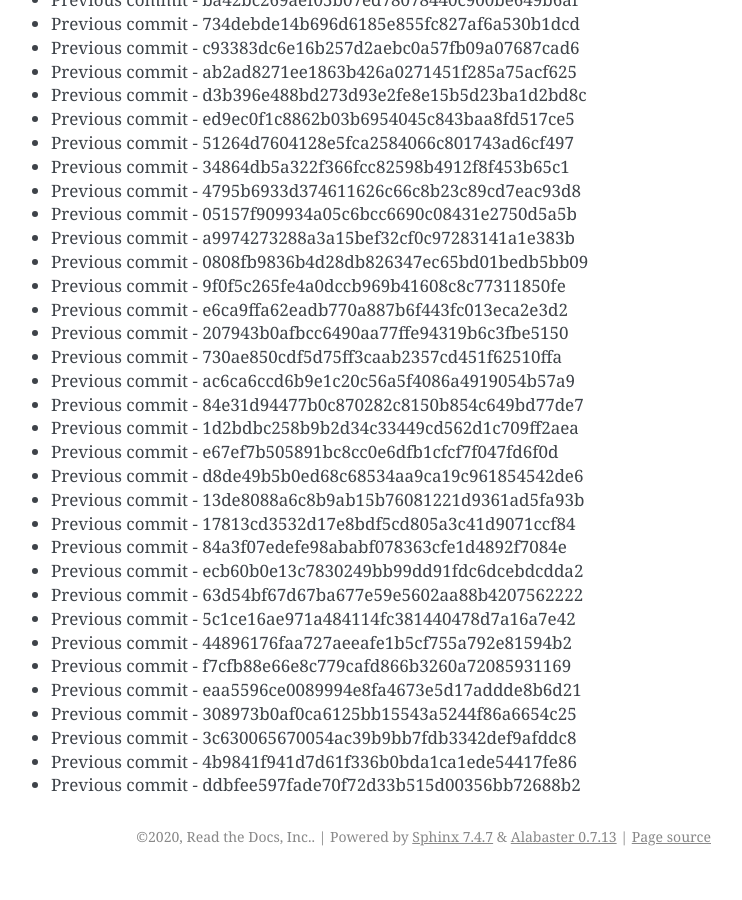
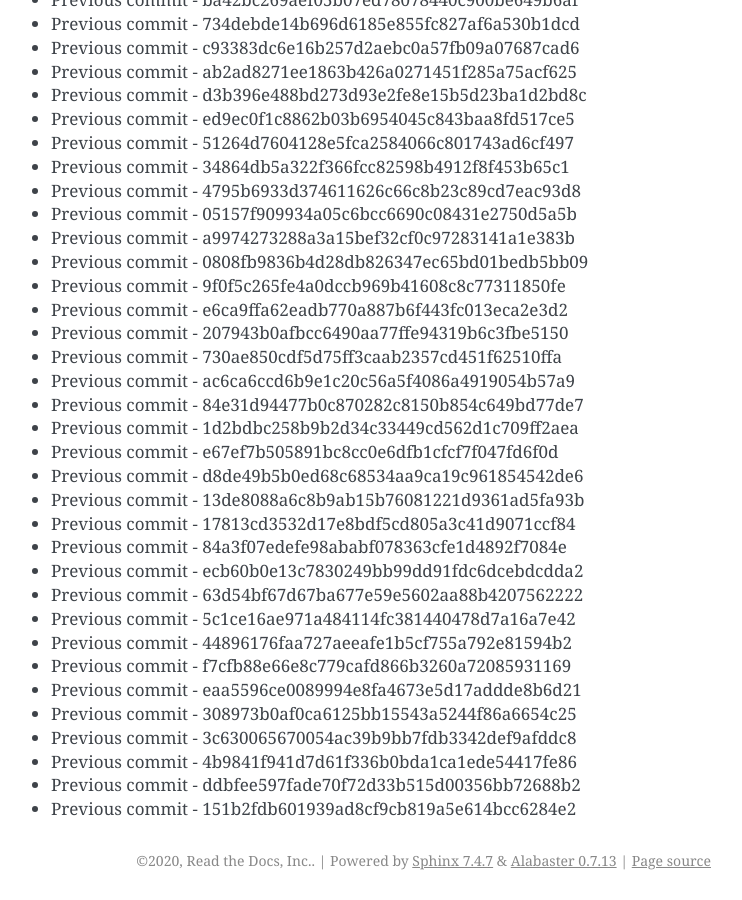
Before and after one commit to readthedocs/rtd-git-stresstest, a Sphinx documentation site: the page built from docs/updates.rst, in a window 1280 px wide and 900 px high, scrolled down 6676 px. Shown: the whole window, without its empty margins (399-1141 px from the left). Built offline with Sphinx 7.4.7, drawn with Linux system fonts in a browser that asks for light colours; before the commit the page ends 7552 px from its top, so only the background shows below that.

Commit message:
Generating commit from previous: 151b2fdb601939ad8cf9cb819a5e614bcc6284e2

```diff
--- a/docs/updates.rst
+++ b/docs/updates.rst
@@ -312,3 +312,4 @@ It can be tested for any performance characteristics.
 * Previous commit - 3c630065670054ac39b9bb7fdb3342def9afddc8
 * Previous commit - 4b9841f941d7d61f336b0bda1ca1ede54417fe86
 * Previous commit - ddbfee597fade70f72d33b515d00356bb72688b2
+* Previous commit - 151b2fdb601939ad8cf9cb819a5e614bcc6284e2
```
